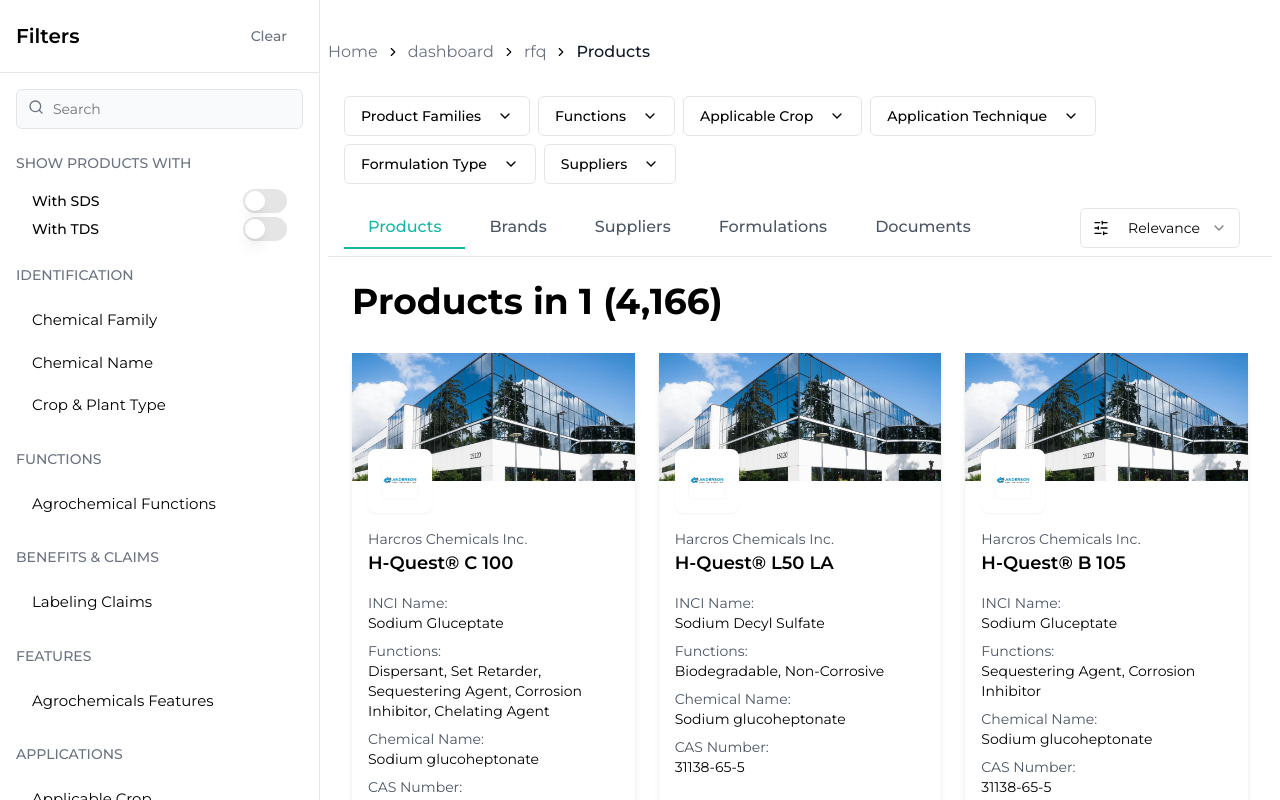
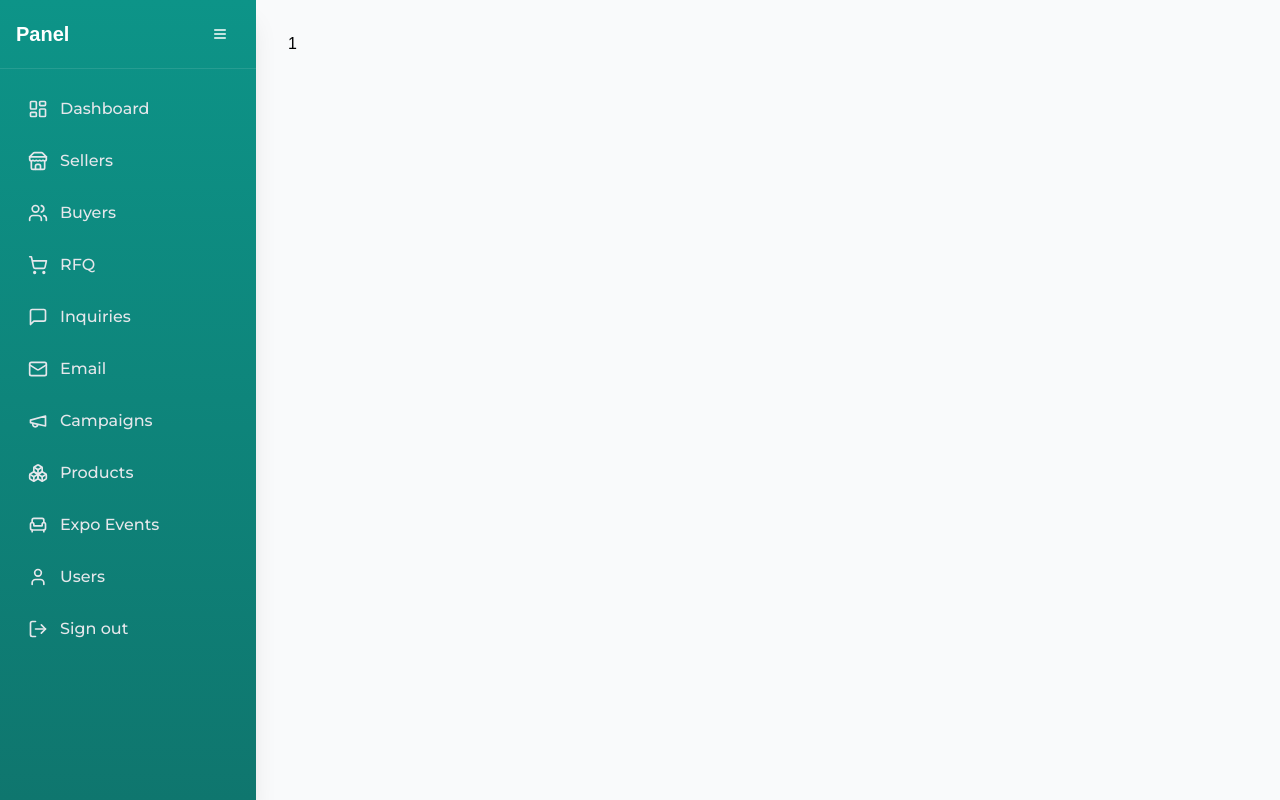
Before and after one commit to Tayyabbutt1133/trade, a Next.js app: page /dashboard/rfq/1 in a window 1280 px wide. Shown: the top 800 px of the page. Built offline with nearby package versions, Linux system fonts and the light colour scheme.

Commit message:
feat: add dynamic RFQ page component to display RFQ ID

```diff
--- /dev/null
+++ b/app/(dashboard)/dashboard/rfq/[rfqId]/page.jsx
@@ -0,0 +1,11 @@
+
+
+const page = async ({params}) => {
+
+    const rfqId = (await params).rfqId;
+  return (
+    <div>{rfqId}</div>
+  )
+}
+
+export default page
```
